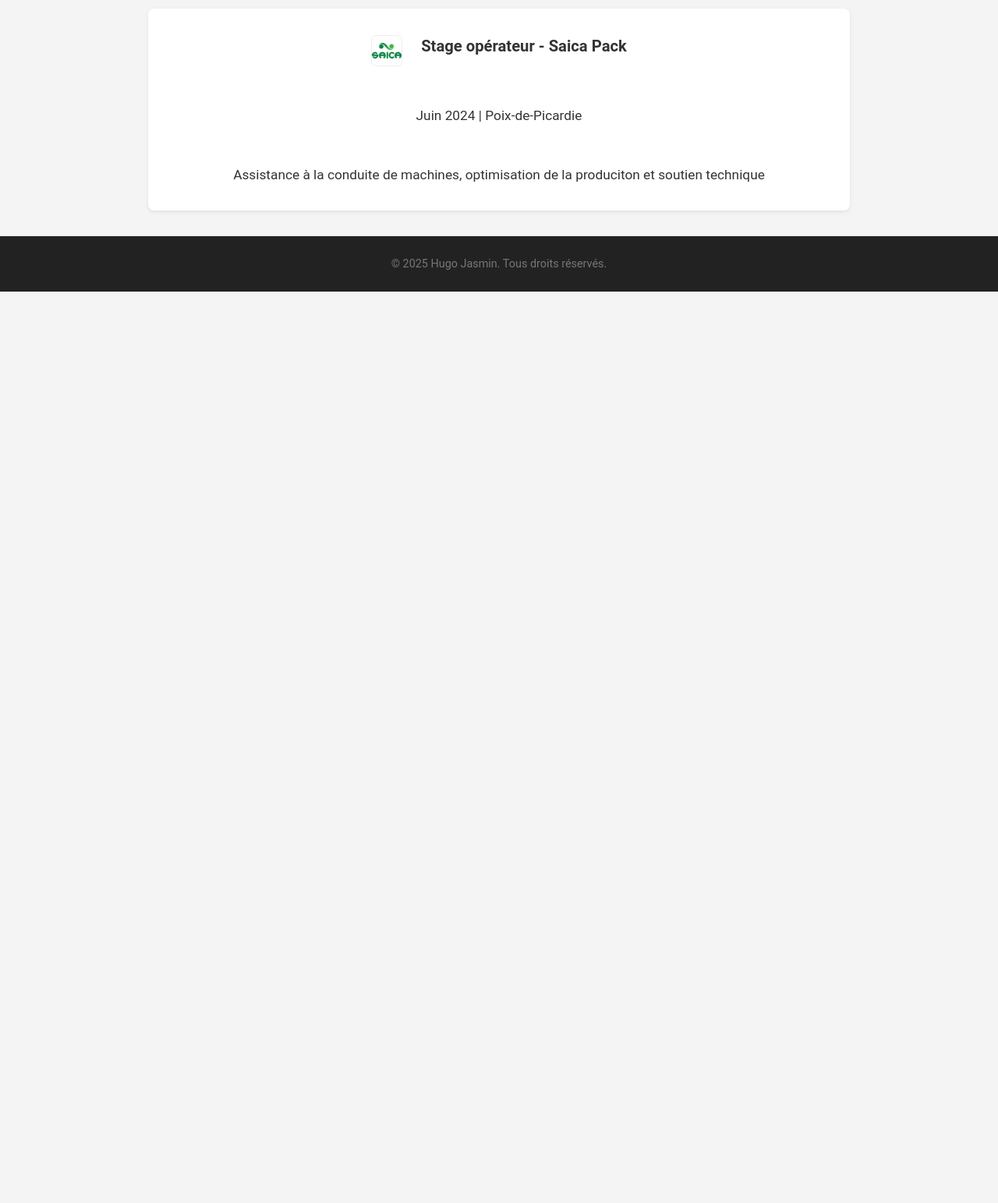
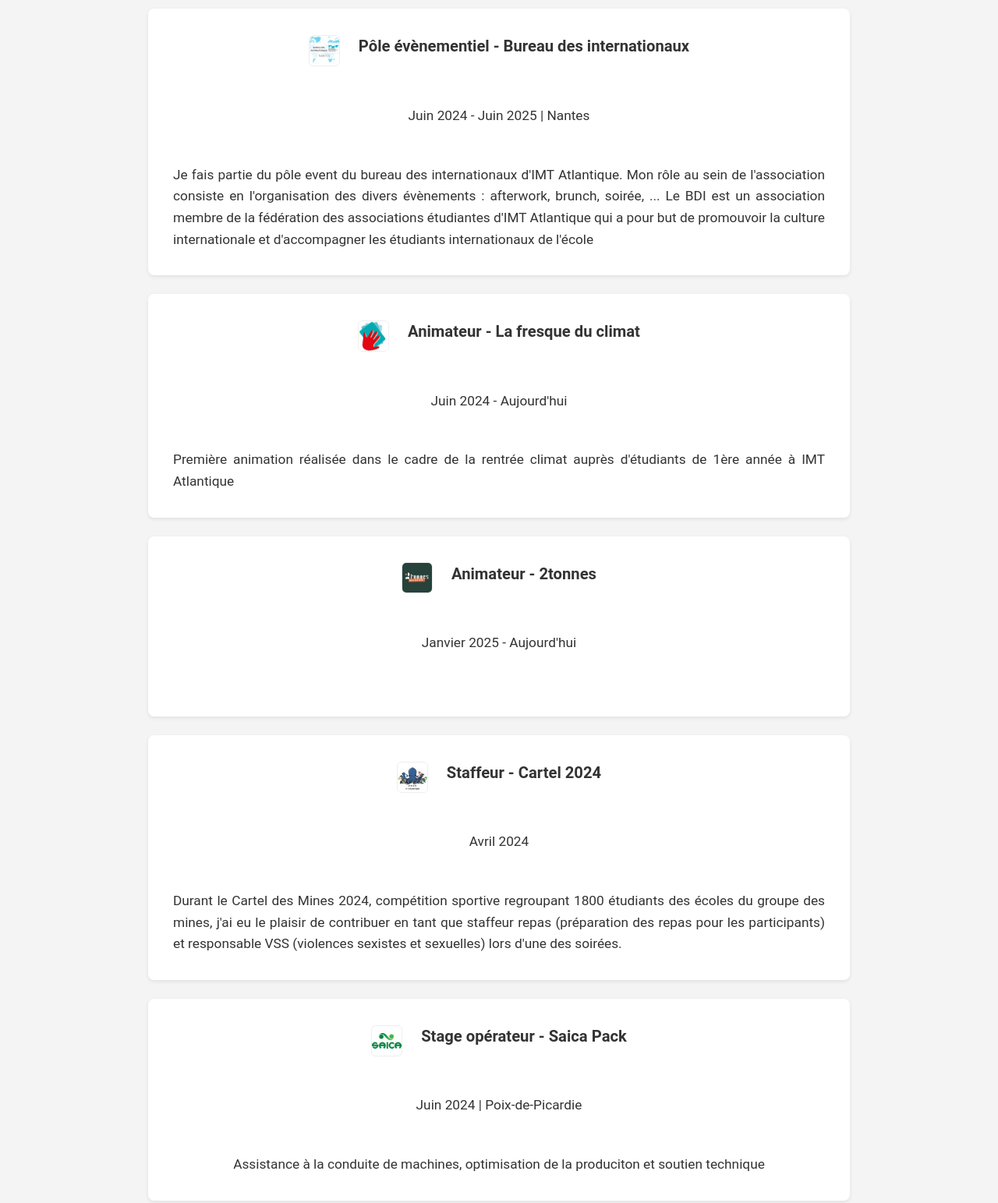
Before and after one commit to Hugo801104/portfolio, a website: page pages/experience.html in a window 1280 px wide. Shown: the part 2180-3723 px from the top of the page at 78% size. Before the commit the page ends 2554 px from the top, so only its background shows below. Drawn offline with Linux system fonts and the light colour scheme.

Commit message:
CHANGE: new experiences

```diff
--- a/js/lang.js
+++ b/js/lang.js
@@ -121,6 +121,18 @@ Participation aux Olympiades de Mathématiques et au Concours National de Mathé
     exp_wake_title: "Responsable de la restauration - World Atlantic Kelio Event",
     exp_wake_date: "Juin 2024 - Novembre 2024 | Nantes",
     exp_wake_desc: "Le WAKE est un évènement sportif et culturel organisé en collaboration avec le BDI d'IMT Atlantique et sponsorisé par Kélio. En tant qu e reponsable de la restauration, je m'occupe de l'organisation et du bon déroulement des repas tout au long de l'évènement.",
+    exp_bdi_title: "Pôle évènementiel - Bureau des internationaux",
+    exp_bdi_date: "Juin 2024 - Juin 2025 | Nantes",
+    exp_bdi_desc: "Je fais partie du pôle event du bureau des internationaux d'IMT Atlantique. Mon rôle au sein de l'association consiste en l'organisation des divers évènements : afterwork, brunch, soirée, ... Le BDI est un association membre de la fédération des associations étudiantes d'IMT Atlantique qui a pour but de promouvoir la culture internationale et d'accompagner les étudiants internationaux de l'école",
+    exp_fresk_title: "Animateur - La fresque du climat",
+    exp_fresk_date: "Juin 2024 - Aujourd'hui",
+    exp_fresk_desc: "Première animation réalisée dans le cadre de la rentrée climat auprès d'étudiants de 1ère année à IMT Atlantique",
+    exp_2t_title: "Animateur - 2tonnes",
+    exp_2t_date: "Janvier 2025 - Aujourd'hui",
+    exp_2t_desc: "",
+    exp_cartel_title: "Staffeur - Cartel 2024",
+    exp_cartel_date: "Avril 2024",
+    exp_cartel_desc: "Durant le Cartel des Mines 2024, compétition sportive regroupant 1800 étudiants des écoles du groupe des mines, j'ai eu le plaisir de contribuer en tant que staffeur repas (préparation des repas pour les participants) et responsable VSS (violences sexistes et sexuelles) lors d'une des soirées.",
     lang_en: "Anglais",
     lang_en_level: "Courant",
     lang_de: "Allemand",
@@ -252,6 +264,18 @@ Participated in Mathematics Olympiads and the National Mathematics Competition
     exp_wake_title: "Catering manager - World Atlantic Kelio Event",
     exp_wake_date: "June 2024 - November 2024 | Nantes",
     exp_wake_desc: "The WAKE is a sporting and cultural event organized in collaboration with the International Office (BDI) of IMT Atlantique and sponsored by Kelio. As a catering manager, I am in charge of the organization and smooth running of meals throughout the event.",
+    exp_bdi_title: "Events department - International office, IMT Atlantique",
+    exp_bdi_date: "June 2024 - June 2025 | Nantes",
+    exp_bdi_desc: "I'm part of the events department of the IMT Atlantique international office. My role within the association is to organise various events: afterwork, brunches, parties, etc. The BDI is a member of the IMT Atlantique federation of student associations, which aims to promote international culture and support the school's international students.",
+    exp_fresk_title: "Facilitator - Climate Fresk",
+    exp_fresk_date: "June 2024 - Today",
+    exp_fresk_desc: "First event organized for 1st year students at IMT Atlantique as part of the back-to-school climate campaign.",
+    exp_2t_title: "Facilitator - 2tonnes",
+    exp_2t_date: "January 2025 - Today",
+    exp_2t_desc: "",
+    exp_cartel_title: "Staffeur - Cartel 2024",
+    exp_cartel_date: "April 2024",
+    exp_cartel_desc: "During the Cartel des Mines 2024, a sporting competition bringing together 1,800 students from the schools in the Mines group, I had the pleasure of contributing as a meal staffer (preparing meals for the participants) and VSS manager (gender-based and sexual violence) during one of the evenings.",
     lang_en: "English",
     lang_en_level: "Fluent",
     lang_de: "German",
--- a/pages/experience.html
+++ b/pages/experience.html
@@ -76,6 +76,42 @@
 
     <div class="card">
       <div class="exp-header">
+        <img src="../assets/bdi.jpg" alt="BDI Logo" class="exp-logo" />
+        <h3 data-i18n="exp_bdi_title">Bénévole - Association d'Entraide Scolaire</h3>
+      </div>
+      <p data-i18n="exp_bdi_date">Décembre 2023 – Juin 2024 | Nantes</p>
+      <p data-i18n="exp_bdi_desc">En tant que bénévole dans l'association, j'ai accompagné une élève de CP.</p>
+    </div>
+
+    <div class="card">
+      <div class="exp-header">
+        <img src="../assets/fresk.jpg" alt="Fresk Logo" class="exp-logo" />
+        <h3 data-i18n="exp_fresk_title">Bénévole - Association d'Entraide Scolaire</h3>
+      </div>
+      <p data-i18n="exp_fresk_date">Décembre 2023 – Juin 2024 | Nantes</p>
+      <p data-i18n="exp_fresk_desc">En tant que bénévole dans l'association, j'ai accompagné une élève de CP.</p>
+    </div>
+
+    <div class="card">
+      <div class="exp-header">
+        <img src="../assets/2t.jpg" alt="2Tonnes Logo" class="exp-logo" />
+        <h3 data-i18n="exp_2t_title">Bénévole - Association d'Entraide Scolaire</h3>
+      </div>
+      <p data-i18n="exp_2t_date">Décembre 2023 – Juin 2024 | Nantes</p>
+      <p data-i18n="exp_2t_desc"></p>
+    </div>
+
+    <div class="card">
+      <div class="exp-header">
+        <img src="../assets/cartel.jpg" alt="Cartel Logo" class="exp-logo" />
+        <h3 data-i18n="exp_cartel_title">Bénévole - Association d'Entraide Scolaire</h3>
+      </div>
+      <p data-i18n="exp_cartel_date">Décembre 2023 – Juin 2024 | Nantes</p>
+      <p data-i18n="exp_cartel_desc">En tant que bénévole dans l'association, j'ai accompagné une élève de CP.</p>
+    </div>
+
+    <div class="card">
+      <div class="exp-header">
         <img src="../assets/saica.jpg" alt="Saica Logo" class="exp-logo" />
         <h3 data-i18n="exp_saica_title">Stage opérateur - Saica Pack</h3>
       </div>
```
Also changed, not shown: assets/2t.jpg (added), assets/bdi.jpg (added), assets/cartel.jpg (added), assets/fresk.jpg (added).
